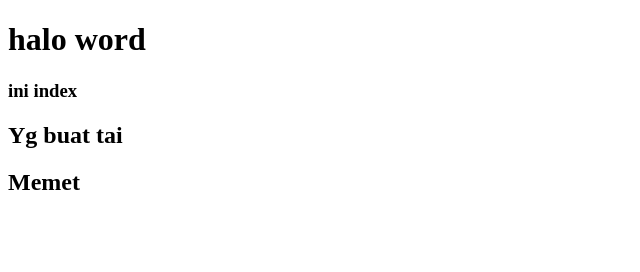
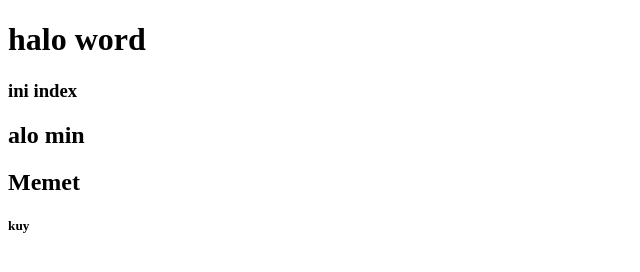
Before and after one commit to Rycuy/tes, a plain HTML site: page index.html in a window 1280 px wide. Shown: the full height of the page, 0-640 px from the left. Drawn offline with Linux system fonts and the light colour scheme.

Commit message:
edit ni ha

```diff
--- a/index.html
+++ b/index.html
@@ -8,7 +8,8 @@
 <body>
     <h1>halo word</h1>
     <h3>ini index</h3>
-    <h2>Yg buat tai</h2>
+    <h2>alo min</h2>
     <h2>Memet</h2>
+    <h5>kuy</h5>
 </body>
 </html>
```
